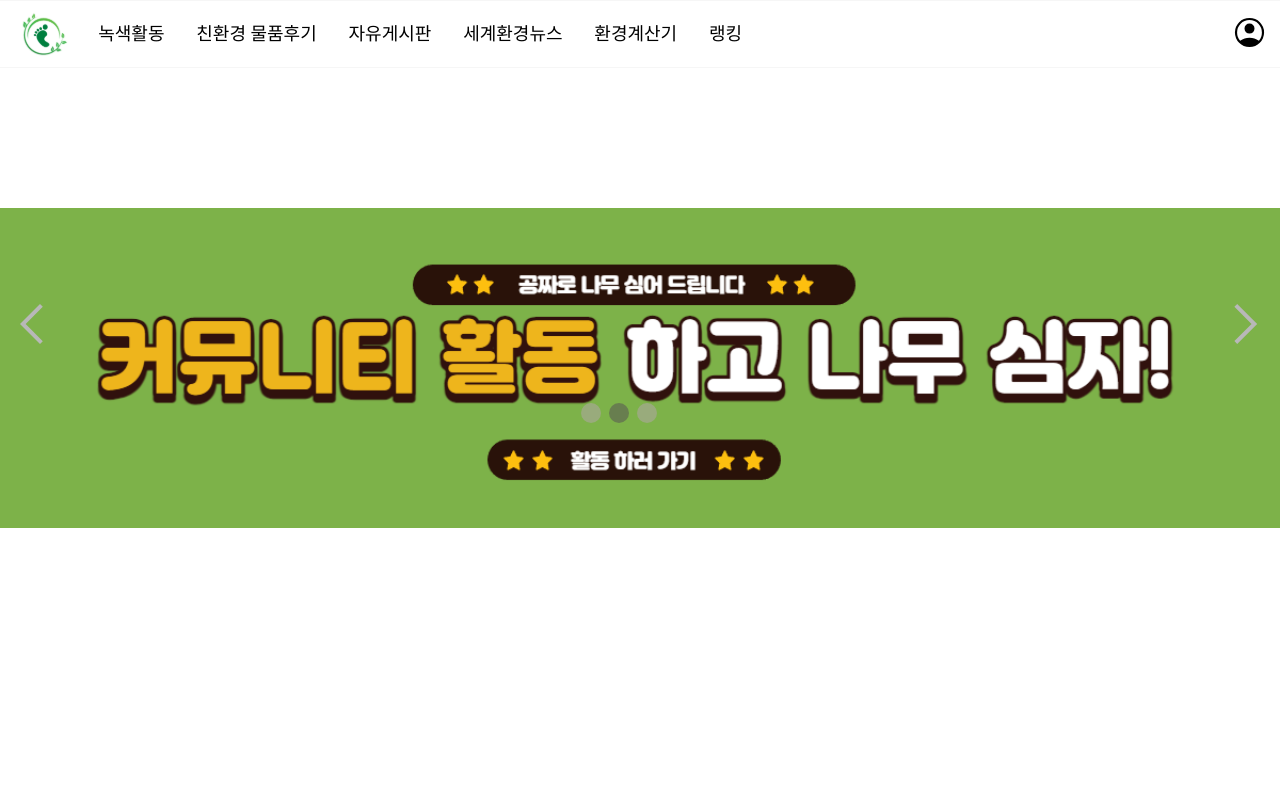
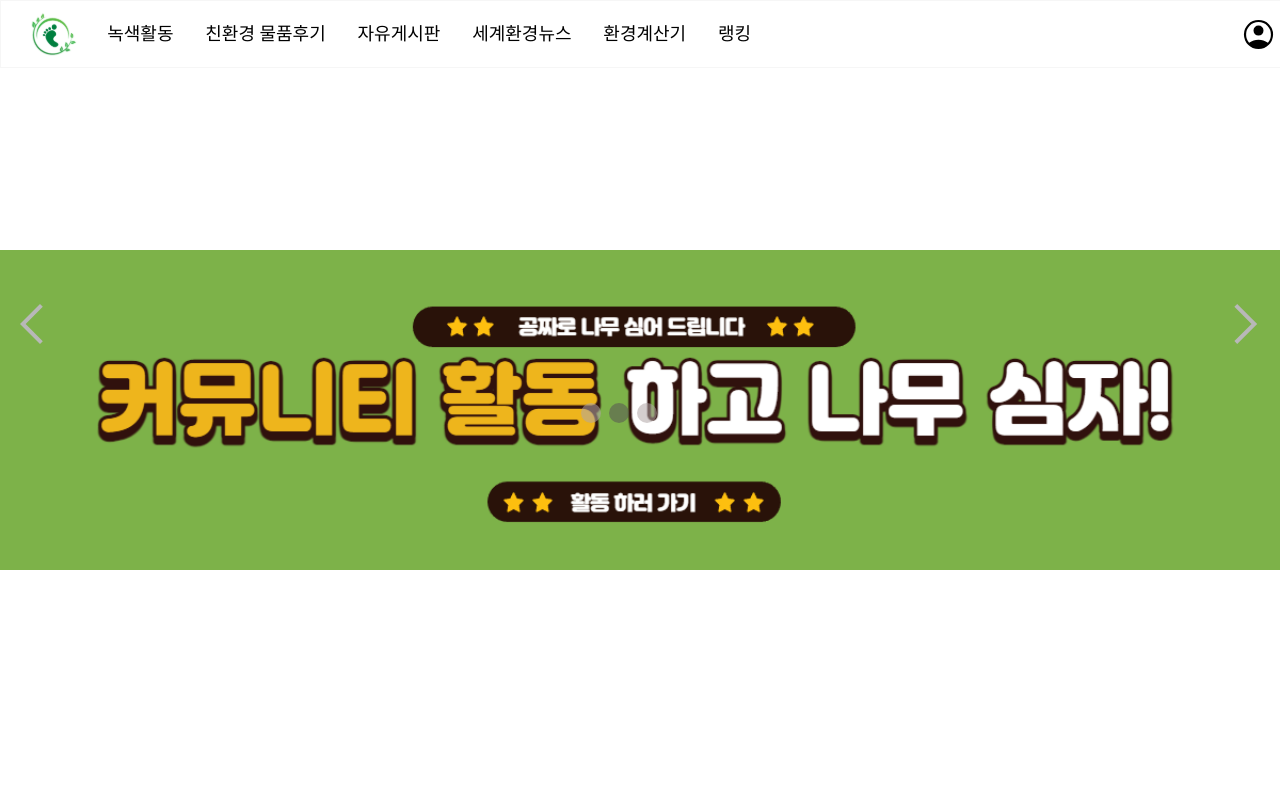
Before and after one commit to sungstii/seb42_main_022, a React (Create React App) app in the folder client/: page / in a window 1280 px wide. Shown: the top 800 px of the page. Built offline with nearby package versions, Linux system fonts and the light colour scheme.

Commit message:
feat: save

```diff
--- a/client/src/components/Carousel.tsx
+++ b/client/src/components/Carousel.tsx
@@ -10,7 +10,7 @@ import arrowback from "../icon/arrowback.svg";
 const Container = styled.div`
   width: 100%;
   overflow: hidden;
-  margin: 60px 0 200px;
+  margin: 0 0 200px;
 `;
 const SliderContainer = styled.div`
   width: 100%;
@@ -83,7 +83,7 @@ function Carousel() {
   }, [currentSlide]);
   useEffect(() => {
     const timer = setInterval(() => {
-      console.log(currentSlide);
+      // console.log(currentSlide);
       nextSlide();
     }, 3000);
 
--- a/client/src/components/Header.tsx
+++ b/client/src/components/Header.tsx
@@ -1,11 +1,14 @@
-import React from "react";
+import React, { useState } from "react";
 import { Link } from "react-router-dom";
 import { ReactComponent as LogoImg } from "../icon/main_logo.svg";
 import { ReactComponent as ProfileIcon } from "../icon/account_circle.svg";
 import styled from "styled-components";
 
+const Container = styled.div`
+  width: 100%;
+  height: 170px;
+`;
 const HeaderContainer = styled.div`
-  position: sticky;
   display: flex;
   flex-direction: row;
   align-items: center;
@@ -42,10 +45,49 @@ const HeaderTap = styled(Link)`
   color: black;
   font-size: 18px;
 `;
-const ProfileLink = styled(Link)``;
-
+const ModalContainer = styled.div`
+  display: flex;
+  justify-content: flex-end;
+  align-items: flex-start;
+  width: 100%;
+`;
+const ModalWrapper = styled.div`
+  margin-right: 12px;
+  width: 140px;
+  height: 80px;
+  border: 1px solid #eaeaea;
+  border-radius: 8px;
+`;
+const LoginText = styled(Link)`
+  display: flex;
+  align-items: center;
+  cursor: pointer;
+  width: 100%;
+  height: 30px;
+  margin-top: 10px;
+  text-decoration: none;
+  color: black;
+  &:hover {
+    background-color: #eaf9f9;
+  }
+`;
+const SignUpText = styled(Link)`
+  display: flex;
+  align-items: center;
+  cursor: pointer;
+  width: 100%;
+  height: 30px;
+  margin-bottom: 10px;
+  text-decoration: none;
+  color: black;
+  &:hover {
+    background-color: #eaf9f9;
+  }
+`;
 const Header = () => {
+  const [modal, setModal] = useState(false);
   return (
+    <Container>
       <HeaderContainer>
         <LogoWrapper>
           <LogoLink to="./">
@@ -73,11 +115,23 @@ const Header = () => {
         </TapWrapper>
         <EmptySpace />
         <ProfileWrapper>
-        <ProfileLink to="./signup">
-          <ProfileIcon width="35px" height="35px" />
-        </ProfileLink>
+          <ProfileIcon
+            width="35px"
+            height="35px"
+            style={{ cursor: "pointer" }}
+            onClick={() => setModal(!modal)}
+          />
         </ProfileWrapper>
       </HeaderContainer>
+      <ModalContainer>
+        {modal ? (
+          <ModalWrapper>
+            <LoginText to="./signin">&nbsp;&nbsp;&nbsp;로그인</LoginText>
+            <SignUpText to="./signup">&nbsp;&nbsp;&nbsp;회원가입</SignUpText>
+          </ModalWrapper>
+        ) : null}
+      </ModalContainer>
+    </Container>
   );
 };
 
--- a/client/src/pages/SignIn.tsx
+++ b/client/src/pages/SignIn.tsx
@@ -108,7 +108,7 @@ const SignIn = () => {
                 .post("http://3.39.150.26:8080/members/login", values)
                 .then((res) => {
                   const token = res.headers.authorization;
-                  const ref = res.headers.authorization;
+                  const ref = res.headers.refresh;
                   localStorage.setItem("token", token);
                   localStorage.setItem("ref", ref);
                   setAuthorizationToken(token);
```
Lines whose indentation alone changed are shown as unchanged.
